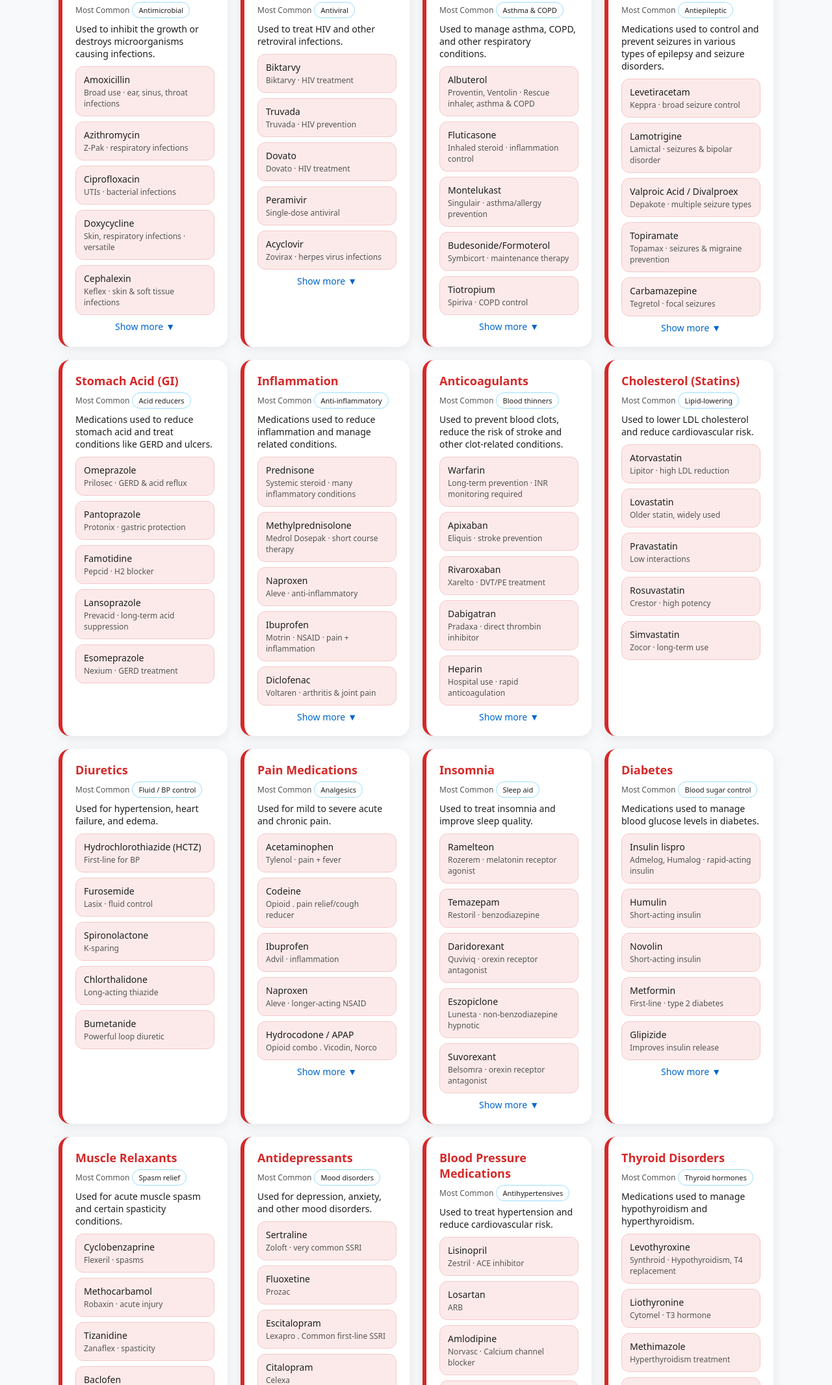
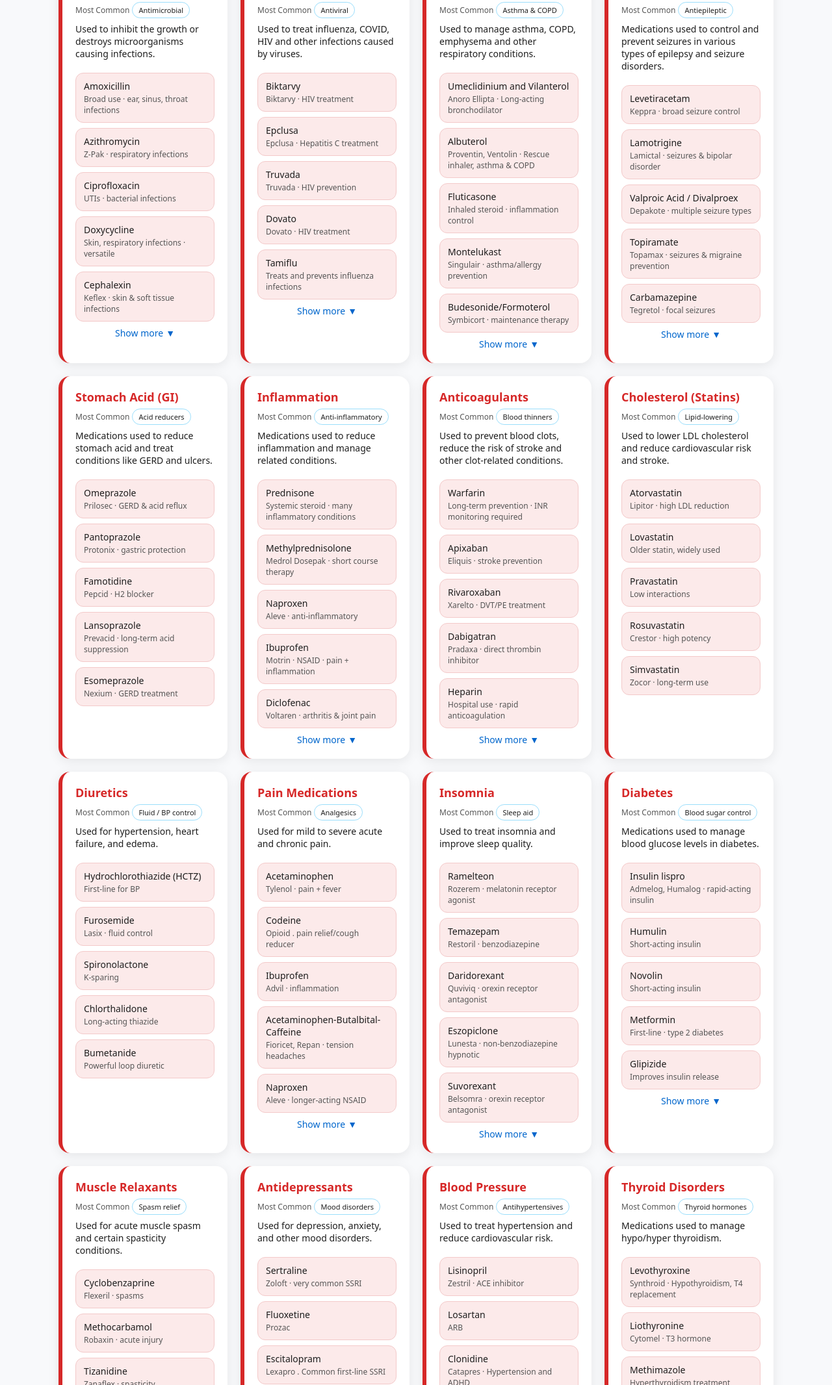
Before and after one commit to LHudley/RxLookup_LandingPage, a plain HTML site: page index.html in a window 1280 px wide. Shown: the part 668-2800 px from the top of the page at 65% size. Drawn offline with Linux system fonts and the light colour scheme.

Commit message:
added addiitional meds, fixed card p tags

```diff
--- a/index.html
+++ b/index.html
@@ -85,14 +85,15 @@
       <h2>Antiviral</h2>
       <small>Most Common</small>
       <span class="chip">Antiviral</span>
-      <p>Used to treat HIV and other retroviral infections.</p>
+      <p>Used to treat influenza, COVID, HIV and other infections caused by viruses.</p>
       <ul>
         <li>Biktarvy <span>Biktarvy · HIV treatment</span></li>
+        <li>Epclusa <span>Epclusa · Hepatitis C treatment</span></li>
         <li>Truvada <span>Truvada · HIV prevention</span></li>
-        <li>Dovato<span>Dovato · HIV treatment</span></li>
-        <li>Peramivir <span>Single-dose antiviral</span></li>
+        <li>Dovato <span>Dovato · HIV treatment</span></li>
+        <li>Tamiflu <span>Treats and prevents influenza infections</span></li>
         <li>Acyclovir <span>Zovirax · herpes virus infections</span></li>
-        <li>Valacyclovir <span>Valtrex · herpes virus infections</span></li>
+        <li>Valacyclovir <span>Valtrex · shingles, cold sores and herpes virus infections</span></li>
         <li>Nirmatrelvir <span>Paxlovid · COVID-19 treatment</span></li>
       </ul>
     </div>
@@ -102,8 +103,9 @@
       <h2>Breathing (Respiratory)</h2>
       <small>Most Common</small>
       <span class="chip">Asthma & COPD</span>
-      <p>Used to manage asthma, COPD, and other respiratory conditions.</p>
+      <p>Used to manage asthma, COPD,  emphysema and other respiratory conditions.</p>
       <ul>
+        <li>Umeclidinium and Vilanterol <span>Anoro Ellipta · Long-acting bronchodilator</span></li>
         <li>Albuterol <span>Proventin, Ventolin · Rescue inhaler, asthma & COPD</span></li>
         <li>Fluticasone <span>Inhaled steroid · inflammation control</span></li>
         <li>Montelukast <span>Singulair · asthma/allergy prevention</span></li>
@@ -184,7 +186,7 @@
         <h2>Cholesterol (Statins)</h2>
         <small>Most Common</small>
         <span class="chip">Lipid-lowering</span>
-         <p>Used to lower LDL cholesterol and reduce cardiovascular risk.</p>
+         <p>Used to lower LDL cholesterol and reduce cardiovascular risk and stroke.</p>
         <ul>
           <li>Atorvastatin <span>Lipitor · high LDL reduction</span></li>
           <li>Lovastatin <span>Older statin, widely used</span></li>
@@ -219,6 +221,7 @@
           <li>Acetaminophen <span>Tylenol · pain + fever</span></li>
           <li>Codeine <span>Opioid . pain relief/cough reducer</span></li>
           <li>Ibuprofen <span>Advil · inflammation</span></li>
+          <li>Acetaminophen-Butalbital-Caffeine <span>Fioricet, Repan · tension headaches</span></li>
           <li>Naproxen <span>Aleve · longer-acting NSAID</span></li>
           <li>Hydrocodone / APAP <span>Opioid combo . Vicodin, Norco</span></li>
           <li>Oxycodone / APAP <span>Moderate-severe pain</span></li>
@@ -303,13 +306,15 @@
 
       <!-- BLOOD PRESSURE -->
       <div class="card">
-        <h2>Blood Pressure Medications</h2>
+        <h2>Blood Pressure</h2>
         <small>Most Common</small>
         <span class="chip">Antihypertensives</span>
         <p>Used to treat hypertension and reduce cardiovascular risk.</p>
         <ul>
           <li>Lisinopril <span>Zestril · ACE inhibitor</span></li>
           <li>Losartan <span>ARB</span></li>
+          <li>Clonidine <span>Catapres · Hypertension and ADHD</span></li>
+          <li>Hydralazine <span>Apresoline · Vasodilator</span></li>
           <li>Amlodipine <span>Norvasc · Calcium channel blocker</span></li>
           <li>Hydrochlorothiazide <span>Thiazide diuretic</span></li>
           <li>Metoprolol <span>Toprol · Beta-blocker</span></li>
@@ -327,7 +332,7 @@
         <h2>Thyroid Disorders</h2>
         <small>Most Common</small>
         <span class="chip">Thyroid hormones</span>
-        <p>Medications used to manage hypothyroidism and hyperthyroidism.</p>
+        <p>Medications used to manage hypo/hyper thyroidism.</p>
         <ul>
           <li>Levothyroxine <span>Synthroid · Hypothyroidism, T4 replacement</span></li>
           <li>Liothyronine <span>Cytomel · T3 hormone</span></li>
@@ -344,7 +349,7 @@
       For educational purposes only. Medication lists are commonly prescribed examples and
       not exhaustive. Always consult licensed medical professionals.
     </p>
-    <p class="footer-note">Copyright © 2025 L.H.</p>
+    <p class="footer-note">Copyright © 2025 RxLookup  - L.H.</p>
 
   </div>
 </body>
--- a/style.css
+++ b/style.css
@@ -127,15 +127,7 @@
       font-size: 12px;
       color: var(--text-muted);
     }
-/*
-    h1 {
-      font-size: 32px;
-      font-weight: 700;
-      color: var(--text-dark);
-    }
-    h1 span {
-      color: var(--primary);
-    } */
+
 
     /* ------------------------------ */
     /*          CATEGORY CARDS        */
@@ -158,7 +150,9 @@
       transition: 0.2s ease;
       position: relative;
       overflow: hidden;
+
     }
+
     /* Hide items after #5 by default */
     .card.collapsed ul li:nth-child(n+6) {
       display: none;
@@ -210,6 +204,7 @@
       margin-top: 10px;
       font-size: 14px;
       color: var(--text-dark);
+
     }
 
     .chip {
@@ -224,7 +219,8 @@
 
     ul {
       list-style: none;
-      margin-top: 10px;
+      margin-top: 20px;
+
     }
 
     li {
```
